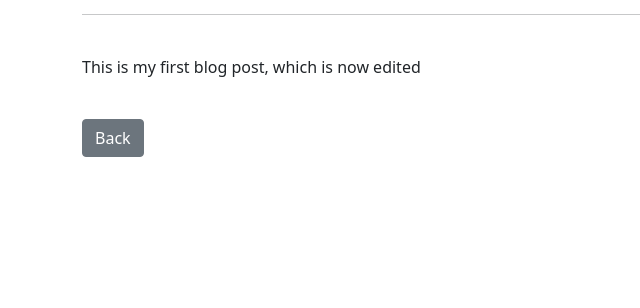
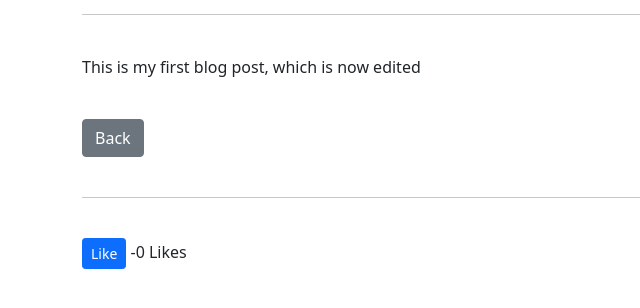
Before and after one commit to munyolec/simpleblog, a Django app: page /article/1 in a window 1280 px wide. Shown: the part 152-460 px from the top of the page, without its empty margins (0-640 px from the left). Run offline with Django 3.2, Linux system fonts and the light colour scheme; data comes from the database, SQL or seed files in the repository; data that the repository does not hold is empty.

Commit message:
create a like button

```diff
--- a/ablog/theblog/models.py
+++ b/ablog/theblog/models.py
@@ -20,6 +20,10 @@ class Post(models.Model):
     body=models.TextField()
     post_date=models.DateField(auto_now_add=True)
     category=models.CharField(max_length=255, default='no category')
+    likes=models.ManyToManyField(User, related_name='blog_posts')
+
+    def total_likes(self):
+        return self.likes.count()
 
 
     def __str__(self):
--- a/ablog/theblog/templates/article_detail.html
+++ b/ablog/theblog/templates/article_detail.html
@@ -20,4 +20,14 @@
 
 <br/>
 <a href="{% url 'home' %} " class="btn btn-secondary">Back</a>
+
+<br/><br/>
+<hr>
+<br/>
+<form action="{% url 'like_post' post.pk %}" method="POST">
+    {% csrf_token %}
+    <button type="submit", name="post_id", value="{{post.id}}", class="btn btn-primary btn-sm"> Like </button> -{{ total_likes}} Likes
+</form>
+
+
 {% endblock %}
--- a/ablog/theblog/urls.py
+++ b/ablog/theblog/urls.py
@@ -1,6 +1,6 @@
 from django.urls import path
 # from .import views
-from .views import CategoryListView,HomeView,ArticleDetailView,AddPostView,UpdatePostView,DeletePostView, AddCategoryView, CategoryView
+from .views import LikeView,CategoryListView,HomeView,ArticleDetailView,AddPostView,UpdatePostView,DeletePostView, AddCategoryView, CategoryView
 
 urlpatterns = [
     path('', HomeView.as_view(),name="home"),
@@ -13,6 +13,8 @@ urlpatterns = [
     path('category/<str:cats>/',CategoryView,name='category'),
     path('category-list',CategoryListView,name='category-list'),
 
+    path('like/<int:pk>',LikeView,name='like_post'),
+
 
 
 
--- a/ablog/theblog/views.py
+++ b/ablog/theblog/views.py
@@ -1,8 +1,9 @@
-from django.shortcuts import render
+from django.shortcuts import render, get_object_or_404
 from django.views.generic import ListView, DetailView, CreateView, UpdateView, DeleteView
 from.models import Post, Category
 from .forms import PostForm,EditForm
-from django.urls import reverse_lazy
+from django.urls import reverse_lazy, reverse
+from django.http import HttpResponseRedirect
 
 
 class HomeView(ListView):
@@ -16,8 +17,6 @@ class HomeView(ListView):
         context["cat_menu"]=cat_menu
         return context
 
-
-
 class ArticleDetailView(DetailView):
     model=Post
     template_name='article_detail.html'
@@ -25,7 +24,12 @@ class ArticleDetailView(DetailView):
     def get_context_data(self, *args, **kwargs):
         cat_menu=Category.objects.all()
         context=super(ArticleDetailView,self).get_context_data(*args, **kwargs)
+
+        stuff=get_object_or_404(Post, id=self.kwargs['pk'])
+        total_likes=stuff.total_likes()
+
         context["cat_menu"]=cat_menu
+        context["total_likes"]=total_likes
         return context
 
 class AddPostView(CreateView):
@@ -56,3 +60,8 @@ def CategoryView(request, cats):
 def CategoryListView(request):
     cat_menu_list=Category.objects.all()
     return render(request,'category_list.html', {'cat_menu_list':cat_menu_list})
+
+def LikeView(request, pk):
+    post=get_object_or_404(Post, id=request.POST.get('post_id'))
+    post.likes.add(request.user)
+    return HttpResponseRedirect(reverse('article-detail', args=[str(pk)]))
```
Also changed, not shown: ablog/theblog/migrations/0005_post_like.py (added), ablog/theblog/migrations/0006_rename_like_post_likes.py (added).
